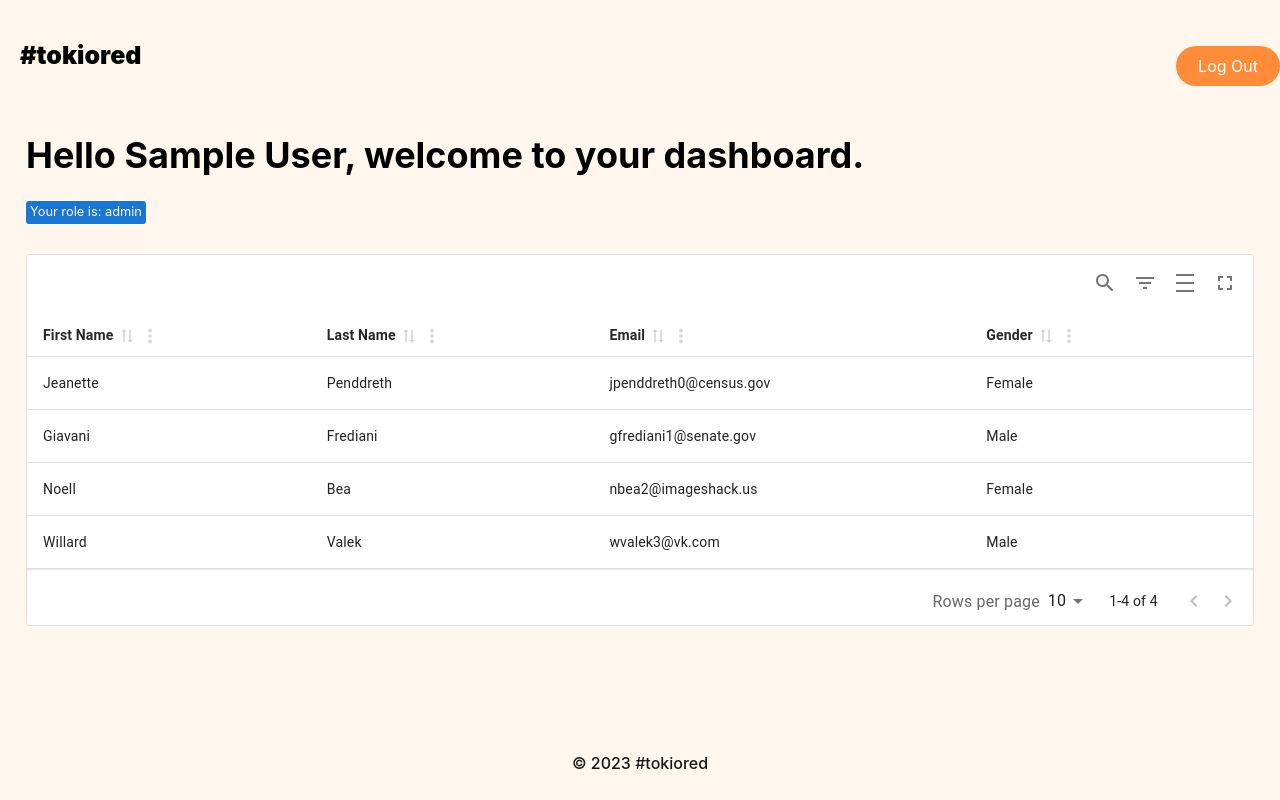
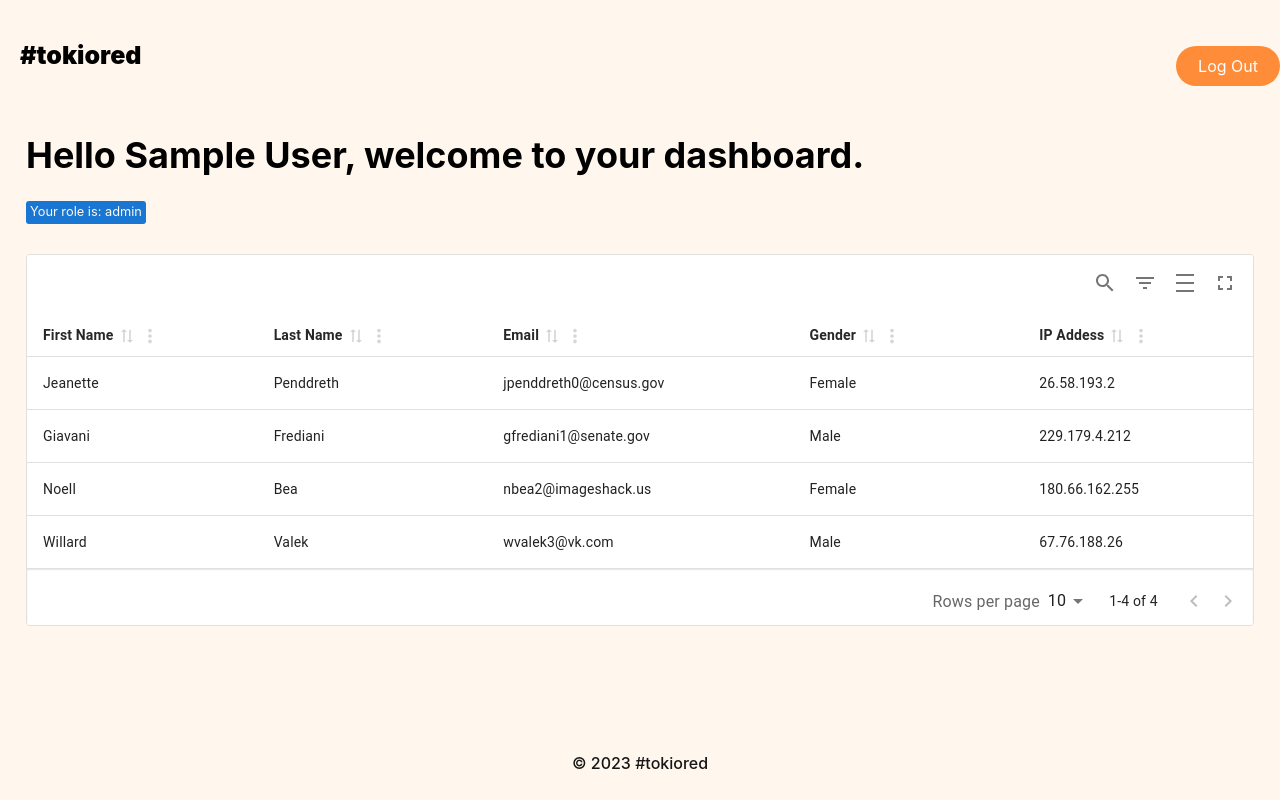
Before and after one commit to tokiored/react-authentication, a React (Vite) app: page / in a window 1280 px wide. Built offline with nearby package versions, Linux system fonts and the light colour scheme; sample sign-in values are in the browser's storage; what miragejs would draw is missing.

Commit message:
Remove Test data from Dashboard Table

```diff
--- a/src/pages/DashboardTable.jsx
+++ b/src/pages/DashboardTable.jsx
@@ -8,7 +8,6 @@ export default function DashboardTable({ data }) {
   const { user } = useAuth()
 
   // Remove columns based on role
-  const role = 'superadmin'
   const initialiseTableState = () => {
     if (user.role === 'user') {
       return {
@@ -16,10 +15,10 @@ export default function DashboardTable({ data }) {
         ip_address: false,
       }
     }
-    if (role === 'admin') {
+    if (user.role === 'admin') {
       return {}
     }
-    if (role === 'superadmin') return { ip_address: false }
+    if (user.role === 'superadmin') return { ip_address: false }
   }
 
   const columns = useMemo(
```
